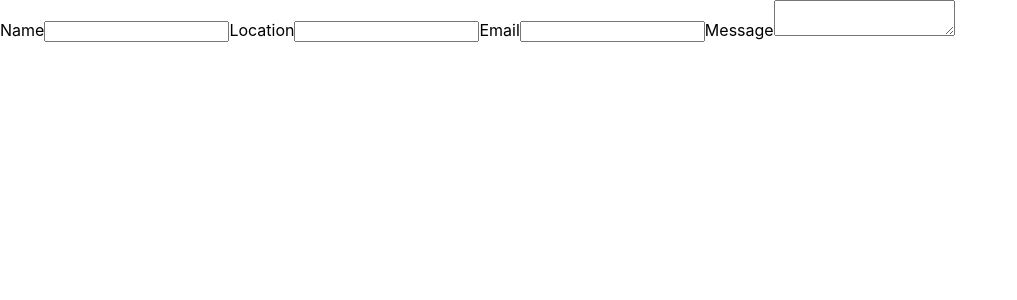
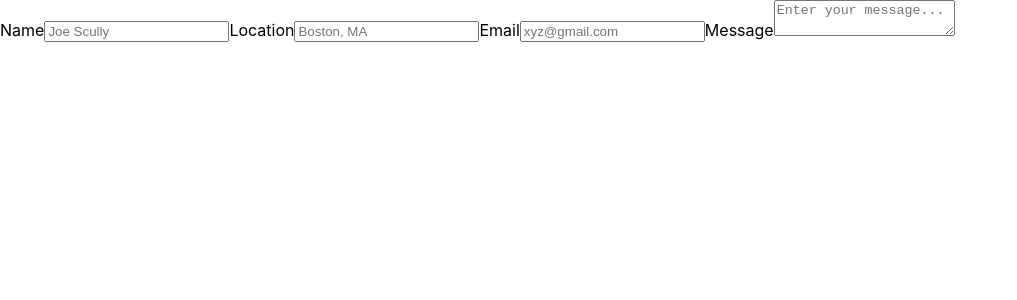
Before and after one commit to KateChantha/react-forms, a React (Create React App) app: page / in a window 1280 px wide. Shown: the top 300 px of the page, without its empty margins (0-1017 px from the left). Built offline with nearby package versions, Linux system fonts and the light colour scheme.

Commit message:
map field using Feildcomponent

```diff
--- a/src/components/AutoForm.js
+++ b/src/components/AutoForm.js
@@ -1,22 +1,14 @@
 import { css } from '@emotion/css'
-import { Fragment } from 'react';
+import Field from './Field';
 
 
 function AutoForm({ form }) {
   return (
     <form>
       {
-        form.fields.map(feild => {
-          return feild.type === 'textarea'
-            ? (<Fragment>
-                <label>{feild.label}</label>
-                <textarea />
-              </Fragment>)
-            : (<Fragment>
-              <label>{feild.label}</label>
-                <input type={feild.type} />
-              </Fragment>)
-        })
+        form.fields.map(field => (
+          <Field field={field} />
+        ))
       }
     </form>
   );
--- /dev/null
+++ b/src/components/Field.js
@@ -0,0 +1,22 @@
+import { Fragment } from 'react';
+
+
+function Field({ field, onChange }) {
+  const {label, ...attributes} = field;
+
+  return (
+    <Fragment>
+      <label>{label}</label>
+      {(() => {
+        switch (attributes.type) {
+          case 'textarea':
+            return <textarea onChange={onChange} {...attributes} />
+          default:
+            return <input onChange={onChange} {...attributes} />
+        }
+      })()}
+    </Fragment>
+  );
+}
+
+export default Field;
--- a/src/config.js
+++ b/src/config.js
@@ -12,7 +12,7 @@ export default {
   fields: [
     {
       label: 'Name',
-      placeholder: 'Dana Scully',
+      placeholder: 'Joe Scully',
       required: true
     },
     {
```
Also changed, not shown: 1 other file (tests, documents, lock files or other folders).
